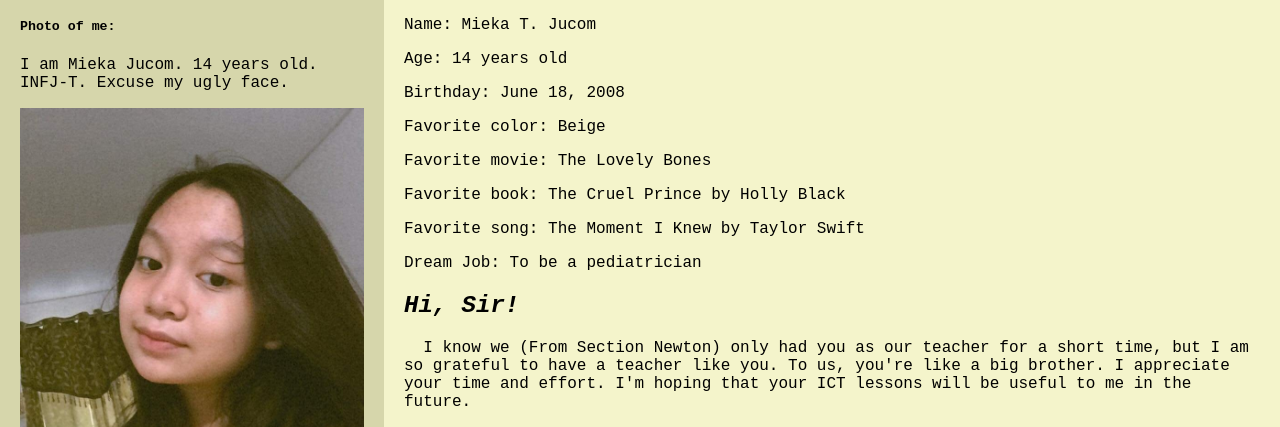
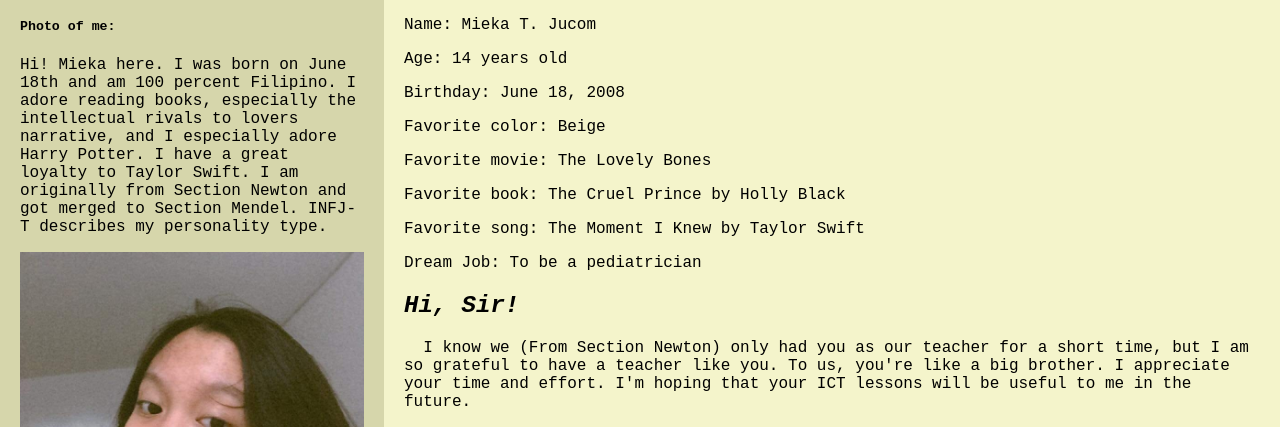
Before and after one commit to miekajucom/about-me, a plain HTML site: page index.html in a window 1280 px wide. Shown: the part 363-790 px from the top of the page. Drawn offline with Linux system fonts and the light colour scheme.

Commit message:
Update index.html

```diff
--- a/index.html
+++ b/index.html
@@ -78,7 +78,8 @@ h3 {
   <div class="side">
     <h2>About Me</h2>
     <h5>Photo of me:</h5>
-    <p>I am Mieka Jucom. 14 years old. INFJ-T. Excuse my ugly face. </p>
+    <p>Hi! Mieka here. I was born on June 18th and am 100 percent Filipino. I adore reading books, especially the intellectual rivals to lovers narrative, and I especially adore Harry Potter. I have a great loyalty to Taylor Swift.
+	    I am originally from Section Newton and got merged to Section Mendel. INFJ-T describes my personality type. </p>
     <img src="mieka.jpg.jpg" alt="Mieka" width=100%>
   </div>
   <div class="main">
```
